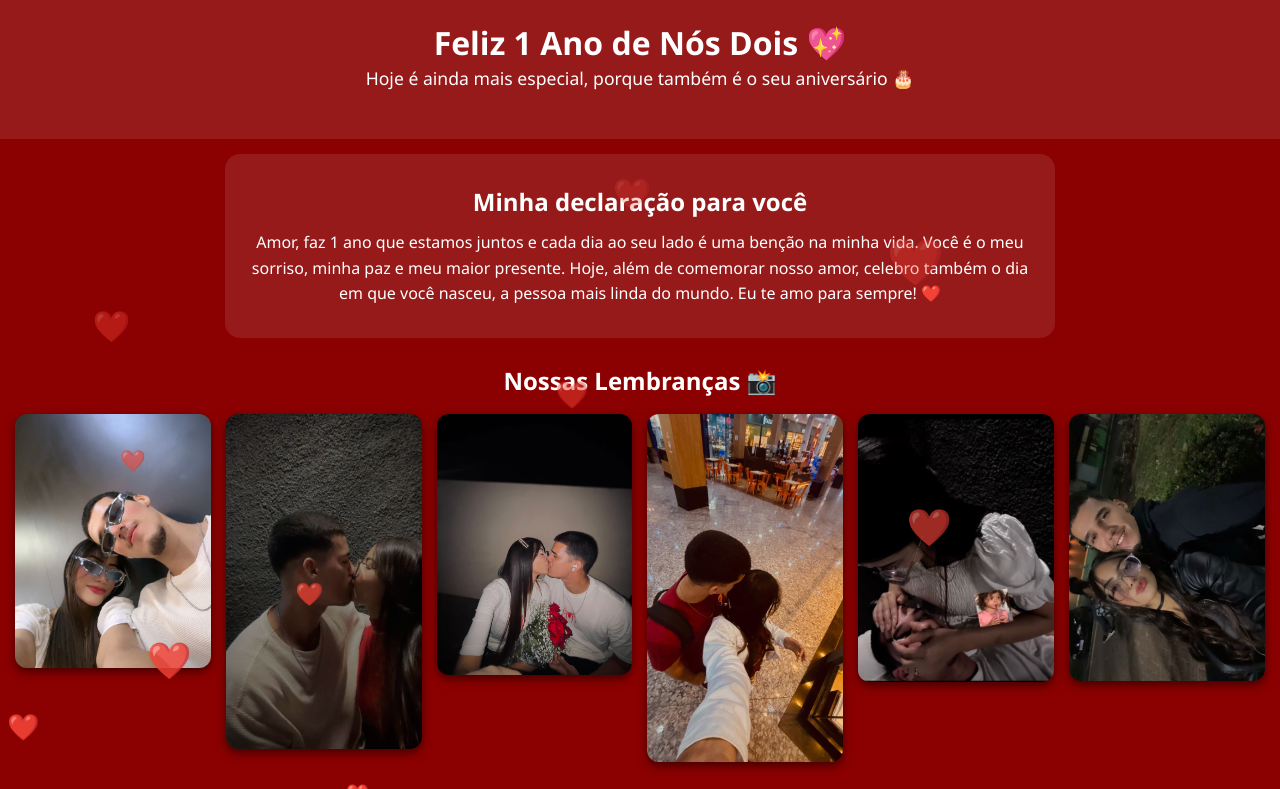
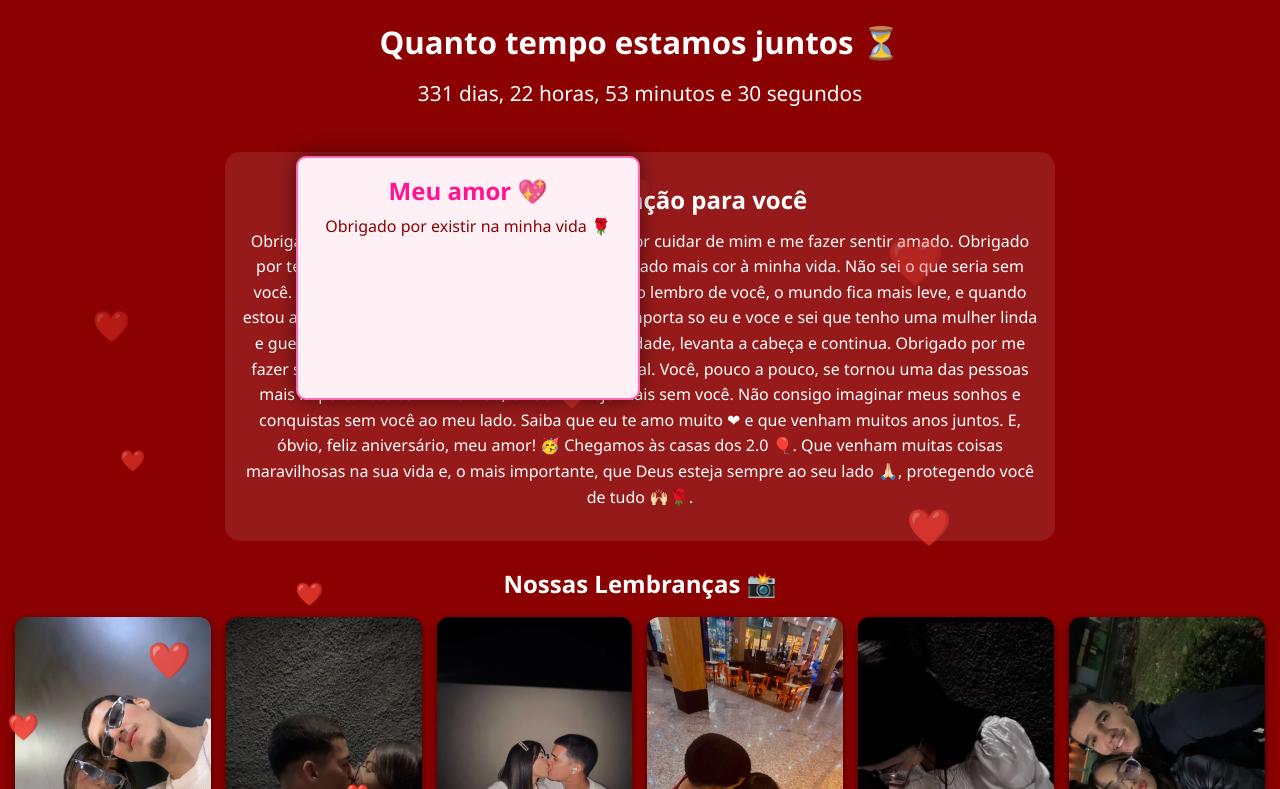
Before and after one commit to Vagnersilvaa/site, a plain HTML site: page index.html in a window 1280 px wide. Shown: the top 789 px of the page. Drawn offline with Linux system fonts and the light colour scheme.

Commit message:
Add files via upload

```diff
--- a/index.html
+++ b/index.html
@@ -7,22 +7,35 @@
   <link rel="stylesheet" href="style.css">
 </head>
 <body>
-  <header>
-    <h1>Feliz 1 Ano de Nós Dois 💖</h1>
-    <p>Hoje é ainda mais especial, porque também é o seu aniversário 🎂</p>
-  </header>
+  <!-- Cartinha com envelope -->
+  <div id="cartinha" class="cartinha">
+    <div class="envelope">
+      <div class="carta">
+        <h2>Meu amor 💖</h2>
+        <p id="mensagemCartinha">Carregando...</p>
+      </div>
+    </div>
+  </div>
+
+  <!-- Contador -->
+  <section class="contador">
+    <h2>Quanto tempo estamos juntos ⏳</h2>
+    <p id="tempoJuntos">Carregando...</p>
+  </section>
 
   <main>
     <!-- Mensagem principal -->
     <section class="mensagem">
       <h2>Minha declaração para você</h2>
       <p>
-        Amor, faz 1 ano que estamos juntos e cada dia ao seu lado é uma
-        benção na minha vida.
-        Você é o meu sorriso, minha paz e meu maior presente.
-        Hoje, além de comemorar nosso amor, celebro também o dia em que
-        você nasceu, a pessoa mais linda do mundo.
-        Eu te amo para sempre! ❤️
+        Obrigado por ser essa pessoa especial para mim, por cuidar de mim e me fazer sentir amado.
+        Obrigado por ter feito esses 365 dias mais alegres e por ter dado mais cor à minha vida. Não sei o que seria sem você. Muitas vezes você é o meu sustento, e quando lembro de você, o mundo fica mais leve, e quando estou ao seu lado o mundo desaparece nada mais importa so eu e voce e sei que tenho uma mulher linda e guerreira, que, independente de qualquer dificuldade, levanta a cabeça e continua.
+
+        Obrigado por me fazer sentir especial. Saiba que você é o meu especial. Você, pouco a pouco, se tornou uma das pessoas mais importantes da minha vida, e não me vejo mais sem você. Não consigo imaginar meus sonhos e conquistas sem você ao meu lado.
+
+        Saiba que eu te amo muito ❤ e que venham muitos anos juntos.
+
+        E, óbvio, feliz aniversário, meu amor! 🥳 Chegamos às casas dos 2.0 🎈. Que venham muitas coisas maravilhosas na sua vida e, o mais importante, que Deus esteja sempre ao seu lado 🙏🏻, protegendo você de tudo 🙌🏻🌹.
       </p>
     </section>
 
@@ -35,7 +48,7 @@
         <img src="imagens/Imagem do WhatsApp de 2025-08-28 à(s) 18.14.05_640fedab.jpg" alt="Nossa foto 3">
         <img src="imagens/Imagem do WhatsApp de 2025-08-28 à(s) 18.14.05_e76a94bf.jpg" alt="Nossa foto 4">
         <img src="imagens/Imagem do WhatsApp de 2025-08-28 à(s) 18.14.06_4acbbe32.jpg" alt="Nossa foto 5">
-        <img src="imagens/Imagem do WhatsApp de 2025-08-28 à(s) 18.14.06_233a9ffa.jpg" alt="Nossa foto 5">
+        <img src="imagens/Imagem do WhatsApp de 2025-08-28 à(s) 18.14.06_233a9ffa.jpg" alt="Nossa foto 6">
       </div>
     </section>
 
@@ -47,10 +60,6 @@
           <source src="videos/Vídeo do WhatsApp de 2025-08-28 à(s) 18.50.46_6732a182.mp4" type="video/mp4">
           Seu navegador não suporta vídeos.
         </video>
-        <video controls>
-          <source src="video2.mp4" type="video/mp4">
-          Seu navegador não suporta vídeos.
-        </video>
       </div>
     </section>
   </main>
@@ -59,7 +68,7 @@
     <p>Feito com todo meu amor, só para você ❤️</p>
   </footer>
 
-  <!-- Script dos corações -->
+  <!-- Script dos corações, contador e cartinha -->
   <script src="script.js"></script>
 </body>
 </html>
--- a/script.js
+++ b/script.js
@@ -1,3 +1,7 @@
+document.addEventListener("DOMContentLoaded", () => {
+  // ============================
+  // Criar corações flutuantes
+  // ============================
   function createHeart() {
     const heart = document.createElement("div");
     heart.classList.add("heart");
@@ -16,5 +20,55 @@ function createHeart() {
     }, 6000);
   }
 
-// criar corações de tempo em tempo
+  // criar corações a cada 500ms
   setInterval(createHeart, 500);
+
+  // ============================
+  // Contador de tempo juntos
+  // ============================
+  function atualizarContador() {
+    const dataInicio = new Date("2024-10-01T00:00:00");
+    const agora = new Date();
+    const diff = agora - dataInicio;
+
+    const dias = Math.floor(diff / (1000 * 60 * 60 * 24));
+    const horas = Math.floor((diff / (1000 * 60 * 60)) % 24);
+    const minutos = Math.floor((diff / (1000 * 60)) % 60);
+    const segundos = Math.floor((diff / 1000) % 60);
+
+    document.getElementById("tempoJuntos").innerText =
+      `${dias} dias, ${horas} horas, ${minutos} minutos e ${segundos} segundos`;
+  }
+
+  atualizarContador(); // atualizar imediatamente ao carregar
+  setInterval(atualizarContador, 1000); // atualizar a cada segundo
+
+  // ============================
+  // Mensagem de amor aleatória na cartinha
+  // ============================
+  const mensagens = [
+    "Amor, eu te amo mais a cada dia! 💖",
+    "Você é a razão do meu sorriso todos os dias 😍",
+    "Meu coração é seu para sempre ❤️",
+    "Cada momento contigo é um presente 🎁",
+    "Você é minha felicidade e meu lar 🏡",
+    "Amar você é a melhor coisa que existe 💘",
+    "Obrigado por existir na minha vida 🌹"
+  ];
+
+  const mensagemCartinha = document.getElementById("mensagemCartinha");
+  mensagemCartinha.innerText = mensagens[Math.floor(Math.random() * mensagens.length)];
+
+  // ============================
+  // Fechar cartinha automaticamente após 20s
+  // ============================
+  const cartinha = document.getElementById("cartinha");
+  setTimeout(() => {
+    cartinha.style.display = "none";
+  }, 20000);
+
+  // também fecha ao clicar
+  cartinha.addEventListener("click", () => {
+    cartinha.style.display = "none";
+  });
+});
--- a/style.css
+++ b/style.css
@@ -1,99 +1,6 @@
-/* Estilo geral */
-body {
-  margin: 0;
-  font-family: 'Segoe UI', sans-serif;
-  background-color: #8B0000; /* vermelho escuro */
-  color: white;
-  text-align: center;
-  line-height: 1.6em;
-}
-
-header {
-  padding: 40px 20px;
-  background: rgba(255, 255, 255, 0.1);
-}
-
-header h1 {
-  font-size: 2.5em;
-  margin: 0;
-}
-
-header p {
-  font-size: 1.2em;
-  margin-top: 10px;
-}
-
-main {
-  padding: 20px;
-}
-
-section {
-  margin: 40px 0;
-}
-
-.mensagem {
-  max-width: 800px;
-  margin: auto;
-  background: rgba(255, 255, 255, 0.1);
-  padding: 20px;
-  border-radius: 15px;
-}
-
-.mensagem h2 {
-  margin-bottom: 15px;
-  font-size: 1.8em;
-}
-
-.galeria .grid,
-.videos .grid {
-  display: grid;
-  grid-template-columns: repeat(auto-fit, minmax(250px, 1fr));
-  gap: 20px;
-  margin-top: 20px;
-}
-
-.galeria img,
-.videos video {
-  width: 100%;
-  border-radius: 15px;
-  box-shadow: 0 4px 10px rgba(0,0,0,0.5);
-  transition: transform 0.3s;
-}
-
-.galeria img:hover,
-.videos video:hover {
-  transform: scale(1.05);
-}
-
-footer {
-  margin-top: 50px;
-  padding: 20px;
-  background: rgba(0,0,0,0.5);
-  font-size: 1.1em;
-}
-
-/* Animação dos corações */
-.heart {
-  position: fixed;
-  bottom: -20px;
-  color: #ff69b4;
-  font-size: 20px;
-  animation: floatUp 6s linear forwards;
-  pointer-events: none;
-}
-
-@keyframes floatUp {
-  0% {
-    transform: translateY(0) scale(1);
-    opacity: 1;
-  }
-  100% {
-    transform: translateY(-100vh) scale(1.5);
-    opacity: 0;
-  }
-}
-
-/* Estilo geral */
+/* ========================== */
+/* Estilo Geral do Site       */
+/* ========================== */
 body {
   margin: 0;
   font-family: 'Segoe UI', sans-serif;
@@ -139,7 +46,9 @@ section {
   font-size: 1.5em;
 }
 
-/* Galeria e vídeos */
+/* ========================== */
+/* Galeria de fotos e vídeos  */
+/* ========================== */
 .galeria .grid,
 .videos .grid {
   display: grid;
@@ -161,6 +70,9 @@ section {
   transform: scale(1.05);
 }
 
+/* ========================== */
+/* Footer                     */
+/* ========================== */
 footer {
   margin-top: 30px;
   padding: 15px;
@@ -168,7 +80,9 @@ footer {
   font-size: 1em;
 }
 
-/* Animação dos corações */
+/* ========================== */
+/* Corações Flutuantes        */
+/* ========================== */
 .heart {
   position: fixed;
   bottom: -20px;
@@ -190,13 +104,64 @@ footer {
   }
 }
 
-/* 🔹 Ajustes para telas menores */
+/* ========================== */
+/* Contador                   */
+/* ========================== */
+.contador {
+  margin: 30px 0;
+  font-size: 1.3em;
+  color: #fff;
+}
+
+/* ========================== */
+/* Cartinha/Envelope          */
+/* ========================== */
+#cartinha {
+  position: fixed;
+  top: 50%;
+  left: 50%;
+  transform: translate(-50%, -50%);
+  z-index: 10000;
+}
+
+.envelope {
+  width: 300px;
+  height: 200px;
+  background: #fff0f5;
+  border: 2px solid #ff69b4;
+  border-radius: 10px;
+  text-align: center;
+  padding: 20px;
+  box-shadow: 0 0 20px rgba(0,0,0,0.5);
+  cursor: pointer;
+  animation: abrirEnvelope 1s ease forwards;
+}
+
+.carta h2 {
+  margin: 0;
+  color: #ff1493;
+}
+
+.carta p {
+  margin-top: 10px;
+  color: #8b0000;
+}
+
+@keyframes abrirEnvelope {
+  0% { transform: translate(-50%, -50%) scale(0); }
+  100% { transform: translate(-50%, -50%) scale(1); }
+}
+
+/* ========================== */
+/* Responsividade Mobile       */
+/* ========================== */
 @media (max-width: 600px) {
   header h1 {
     font-size: 1.6em;
   }
 
-  header p, .mensagem p {
+  header p,
+  .mensagem p {
     font-size: 1em;
   }
 
```
Lines whose indentation alone changed are shown as unchanged.
